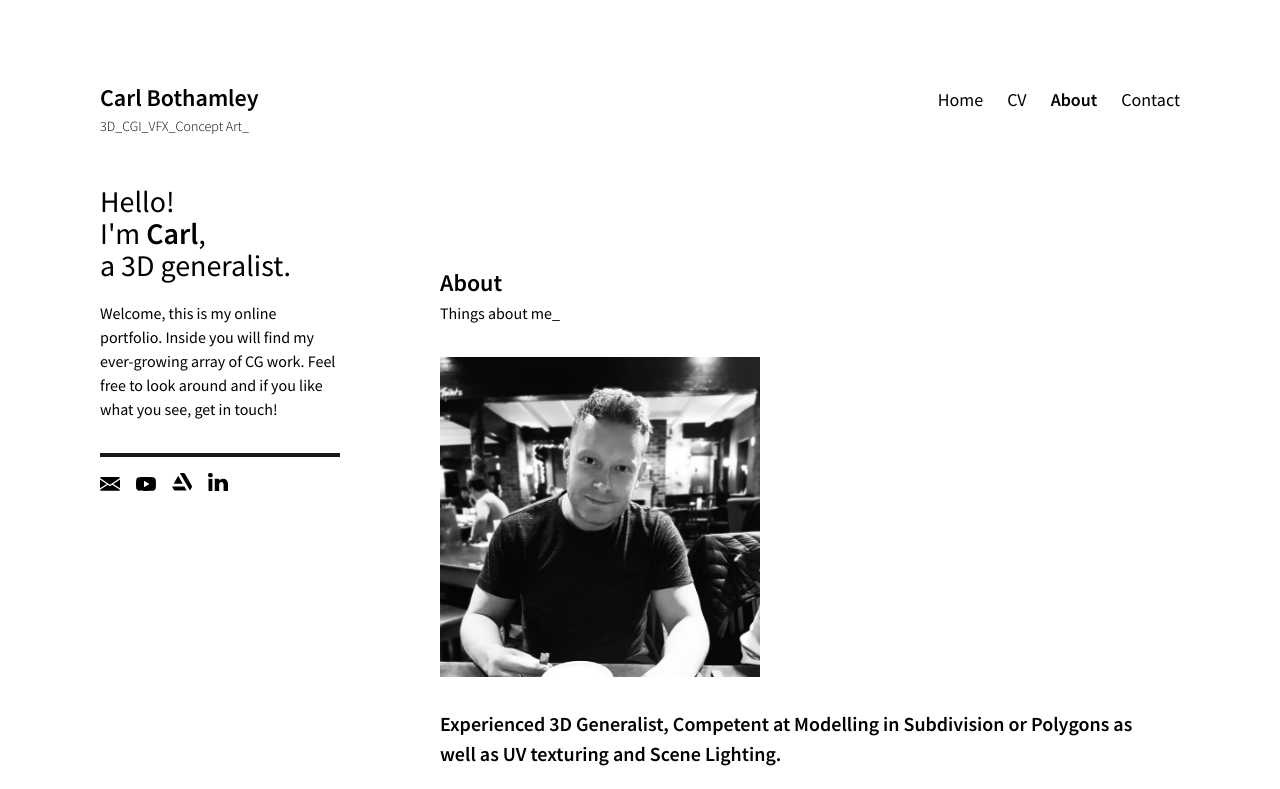
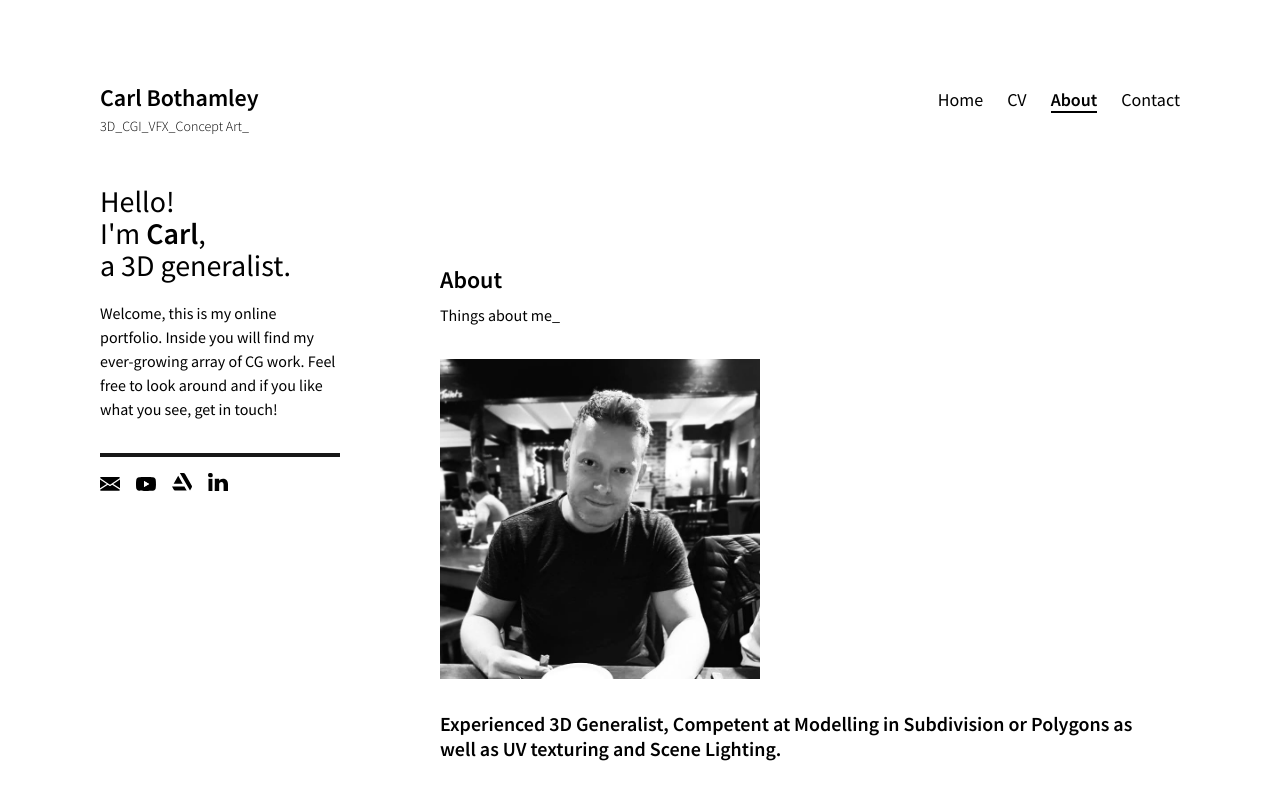
Before and after one commit to bwownbwead/carlbothamley, a Nuxt app: page /about in a window 1280 px wide. Shown: the top 789 px of the page. Built offline with nearby package versions, Linux system fonts and the light colour scheme; what vue-silentbox would draw is missing.

Commit message:
Minor updates

```diff
--- a/components/Navigation.vue
+++ b/components/Navigation.vue
@@ -35,7 +35,16 @@
         max-width: 300px;
     }
 
+    a {
+        transition: .3s opacity ease;
+
+        &:hover {
+            opacity: .5;
+        }
+    }
+
     .nuxt-link-exact-active {
         @apply font-semibold;
+        border-bottom: 2px solid currentColor;
     }
 </style>
--- a/components/PageHeadings.vue
+++ b/components/PageHeadings.vue
@@ -2,7 +2,7 @@
     <div class="mb-8">
         <h1
             v-if="heading"
-            class="text-2xl font-semibold"
+            class="text-2xl mb-2 font-semibold leading-tight"
         >
             {{ heading }}
         </h1>
--- a/components/PageIntro.vue
+++ b/components/PageIntro.vue
@@ -1,6 +1,6 @@
 <template>
     <h3
-        class="text-xl font-semibold mb-6 lg:pr-10"
+        class="text-xl font-semibold mb-6 lg:pr-10 leading-tight"
     >
         {{ intro }}
     </h3>
--- a/nuxt.config.js
+++ b/nuxt.config.js
@@ -31,6 +31,10 @@ export default {
 	*/
 	css: [
 	],
+
+	manifest: {
+		display: 'browser'
+	},
 	/*
 	** Plugins to load before mounting the App
 	** https://nuxtjs.org/guide/plugins
```
